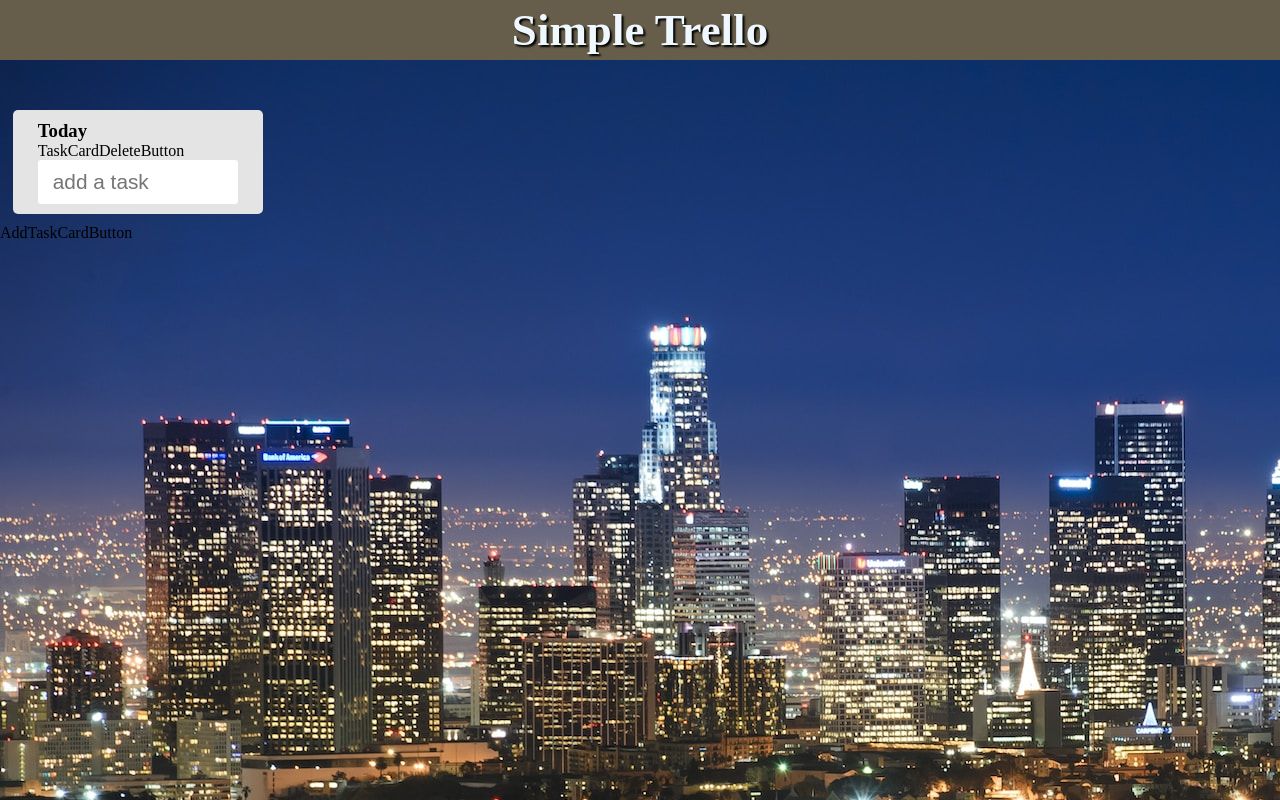
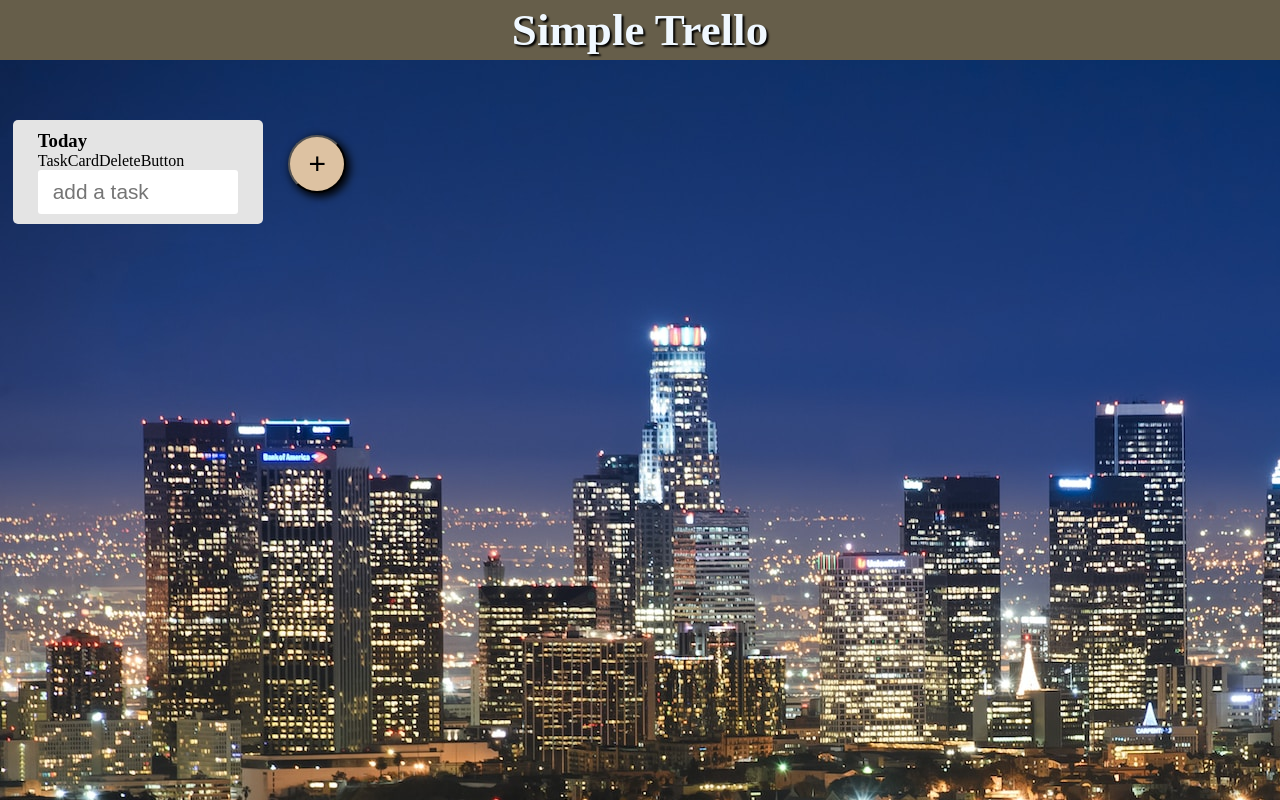
Before and after one commit to takumihashimoto0218/react_trello, a React (Create React App) app: page / in a window 1280 px wide. Built offline with nearby package versions, Linux system fonts and the light colour scheme.

Commit message:
taskcardbuttonのcomponent作成

```diff
--- a/src/components/task/TaskCards.jsx
+++ b/src/components/task/TaskCards.jsx
@@ -4,7 +4,7 @@ import { AddTaskCardButton } from "./button/AddTaskCardButton";
 
 export const TaskCards = () => {
   return (
-    <div>
+    <div className="taskCardsArea">
       <TaskCard />
       <AddTaskCardButton />
     </div>
--- a/src/components/task/button/AddTaskCardButton.jsx
+++ b/src/components/task/button/AddTaskCardButton.jsx
@@ -2,7 +2,9 @@ import React from 'react'
 
 export const AddTaskCardButton = () => {
   return (
-    <div>AddTaskCardButton</div>
+    <div className="addTaskCardButtonArea">
+      <button className="addTaskCardButton">+</button>
+    </div>
   )
 }
 
```
